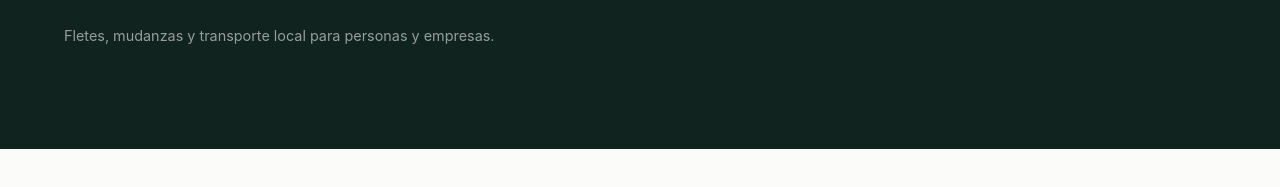
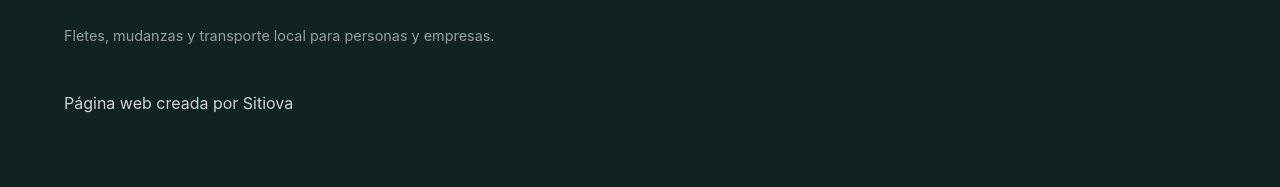
Before and after one commit to cesar20984/fletgo, a website: page index.html in a window 1280 px wide. Shown: the part 4194-4381 px from the top of the page. Before the commit the page ends 4343 px from the top, so only its background shows below. Drawn offline with Linux system fonts and the light colour scheme; no server answers.

Commit message:
Add Sitiova footer credit

```diff
--- a/index.html
+++ b/index.html
@@ -373,6 +373,7 @@
         <a href="/terminos-y-condiciones">Terminos</a>
       </nav>
       <p class="footer-small">Fletes, mudanzas y transporte local para personas y empresas.</p>
+      <p>Página web creada por <a href="https://sitiova.cl" target="_blank" rel="noopener noreferrer">Sitiova</a></p>
     </footer>
 
     <script src="script.js" defer></script>
```
Also changed, not shown: public/index.html (+1 -0 lines).
